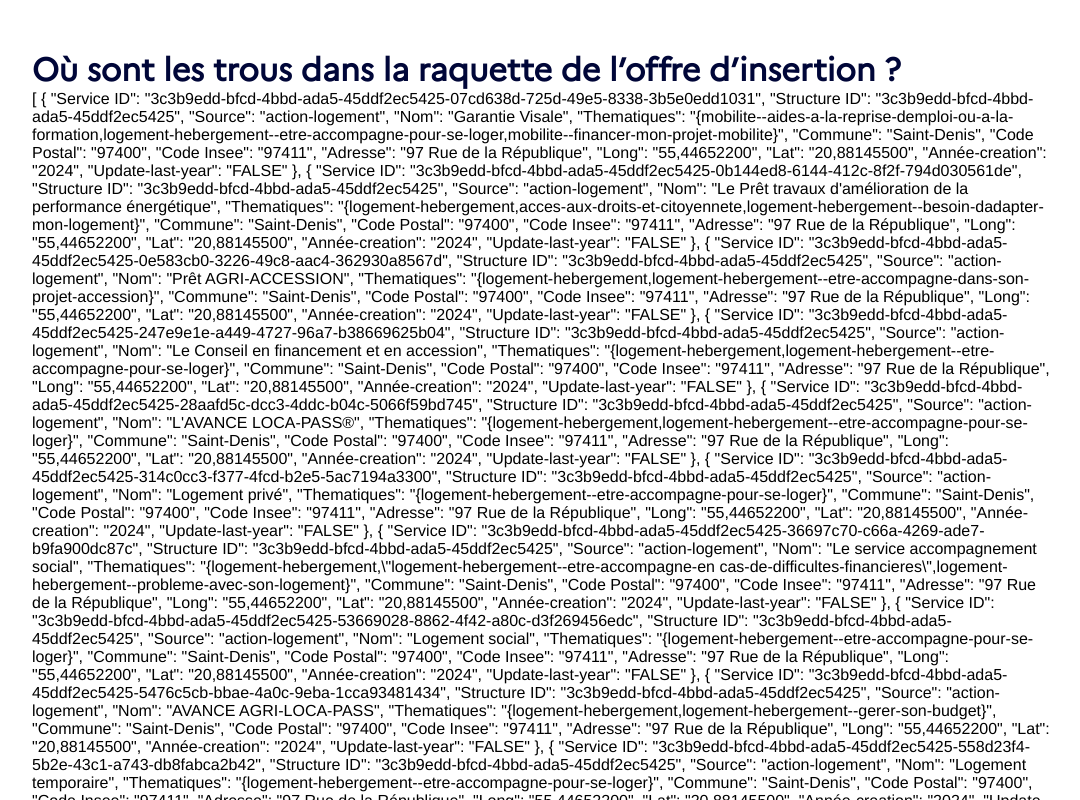
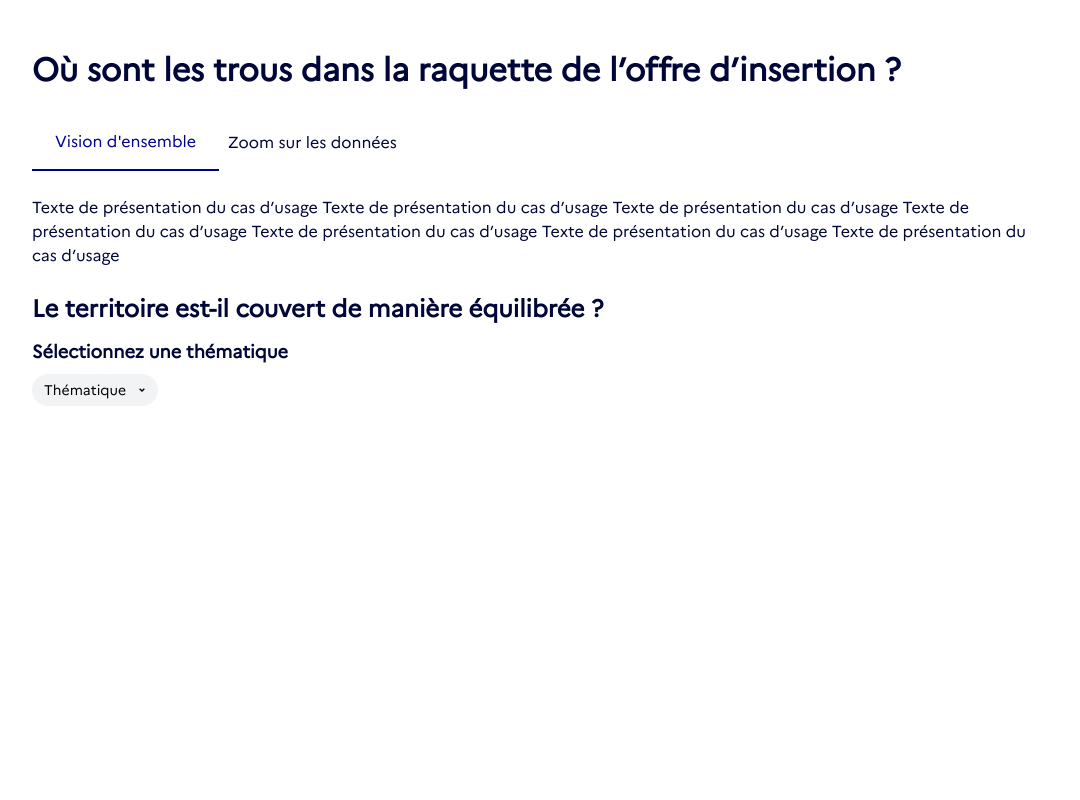
Before and after one commit to gip-inclusion/offre-inclusion, a Vue app: page / in a window 1280 px wide. Shown: the top 800 px of the page, without its empty margins (98-1178 px from the left). Built offline with nearby package versions, Linux system fonts and the light colour scheme; the HTML template or start-up script is replaced by a standard one.

Commit message:
build app

```diff
--- a/src/App.vue
+++ b/src/App.vue
@@ -1,24 +1,38 @@
 <template>
   <div id="app">
     <div id="wrapper">
+
       <h1>Où sont les trous dans la raquette de l’offre d’insertion ?</h1>
-      <myComponent></myComponent>
+
+      <div id="pages_controler">
+        <div class="page_btn" @click="(page='ensemble')" :class="page=='ensemble'?'active':''">Vision d'ensemble</div>
+        <div class="page_btn" @click="(page='zoom')" :class="page=='ensemble'?'':'active'">Zoom sur les données</div>
+      </div>
+
+      <span class="intro">Texte de présentation du cas d’usage Texte de présentation du cas d’usage Texte de présentation du cas d’usage Texte de présentation du cas d’usage  Texte de présentation du cas d’usage Texte de présentation du cas d’usage Texte de présentation du cas d’usage</span>
+
+      <vueTerritoire class="datavue"></vueTerritoire>
+
     </div>
   </div>
 </template>
 
 <script>
 
-import MyComponent from './components/myComponent.vue'
+import VueTerritoire from './components/vueTerritoire.vue'
 import store from '@/store'
 import { getData } from './import.js'
 
 export default {
   name: 'App',
   components: {
-    MyComponent
+    VueTerritoire
   },
-
+  data(){
+    return {
+      "page":"ensemble"
+    }
+  },
   computed: {
     dataImport() {
       return store.state.endImport
@@ -53,13 +67,79 @@ export default {
       h1{
         color: #000638;
         font-family:Marianne;
-      font-feature-settings: 'liga' off, 'clig' off;
         font-size: 32px;
         font-style: normal;
         font-weight: 700;
         line-height: 40px;
+        margin-bottom:25px;
       }
-
+      #pages_controler{
+        display: flex;
+        width: 374px;
+        height: 56px;
+        text-align: center;
+        cursor: pointer;
+        margin-bottom: 25px;;
+        .page_btn{
+          width: 50%;
+          color:#000638;
+          font-family:Marianne;
+          font-size: 16px;
+          display: flex;
+          justify-content: center;
+          align-items: center;
+          flex-direction: column;
+          &.active{
+            color:#000091;
+            border-bottom:2px solid #000091;
+          }
+        }
+      }
+      .intro{
+        color:#000638;
+        font-family: Marianne;
+        font-size: 16px;
+        font-style: normal;
+        font-weight: 400;
+        line-height: 24px;
+      }
+      .datavue{
+        margin-top: 25px;
+        h2{
+          color: #000638;
+          font-family:Marianne;
+          font-size: 24px;
+          font-style: normal;
+          font-weight: 700;
+          line-height: 32px;
+          margin-bottom: 15px;
+        }
+        .filters_selector{
+          h4{
+            color: #000638;
+            font-family:Marianne;
+            font-size: 18px;
+            font-style: normal;
+            font-weight: 700;
+            line-height: 24px;
+            margin-bottom: 10px;
+          }
+          .filters_box{
+            display: inline-flex;
+            padding: 4px 8px 4px 12px;
+            justify-content: center;
+            align-items: center;
+            background: #F2F3F5;
+            gap: 8px;
+            font-family: Marianne;
+            font-size: 14px;
+            font-style: normal;
+            font-weight: 400;
+            line-height: 24px;
+            border-radius: 365px;
+          }
+        }
+      }
     }
 
   }
--- a/src/components/myComponent.vue
+++ b/src/components/vueTerritoire.vue
@@ -1,6 +1,13 @@
 <template>
-  <div id="myComponent">
-     {{myData}}
+  <div id="vueTerritoire">
+    <h2>Le territoire est-il couvert de manière équilibrée ?</h2>
+    <div class="filters_selector">
+      <h4>Sélectionnez une thématique</h4>
+      <div class="filters_box">Thématique
+        <svg xmlns="http://www.w3.org/2000/svg" width="16" height="16" viewBox="0 0 16 16" fill="none"><path d="M7.99999 9.99997L5.17133 7.1713L6.11466 6.22864L7.99999 8.11464L9.88533 6.22864L10.8287 7.1713L7.99999 9.99997Z" fill="black"/></svg>
+      </div>
+    </div>
+     <!-- {{myData}} -->
   </div>
 </template>
 
@@ -8,7 +15,7 @@
 import store from '@/store'
 
 export default {
-  name: 'MyComponent',
+  name: 'VueTerritoire',
   data(){
     return {
     }
@@ -27,7 +34,7 @@ export default {
   },
 
   created(){
-    console.log("myComponent created")
+    console.log("vueTerritoire created")
   }
 
 }
```
Lines whose indentation alone changed are shown as unchanged.
